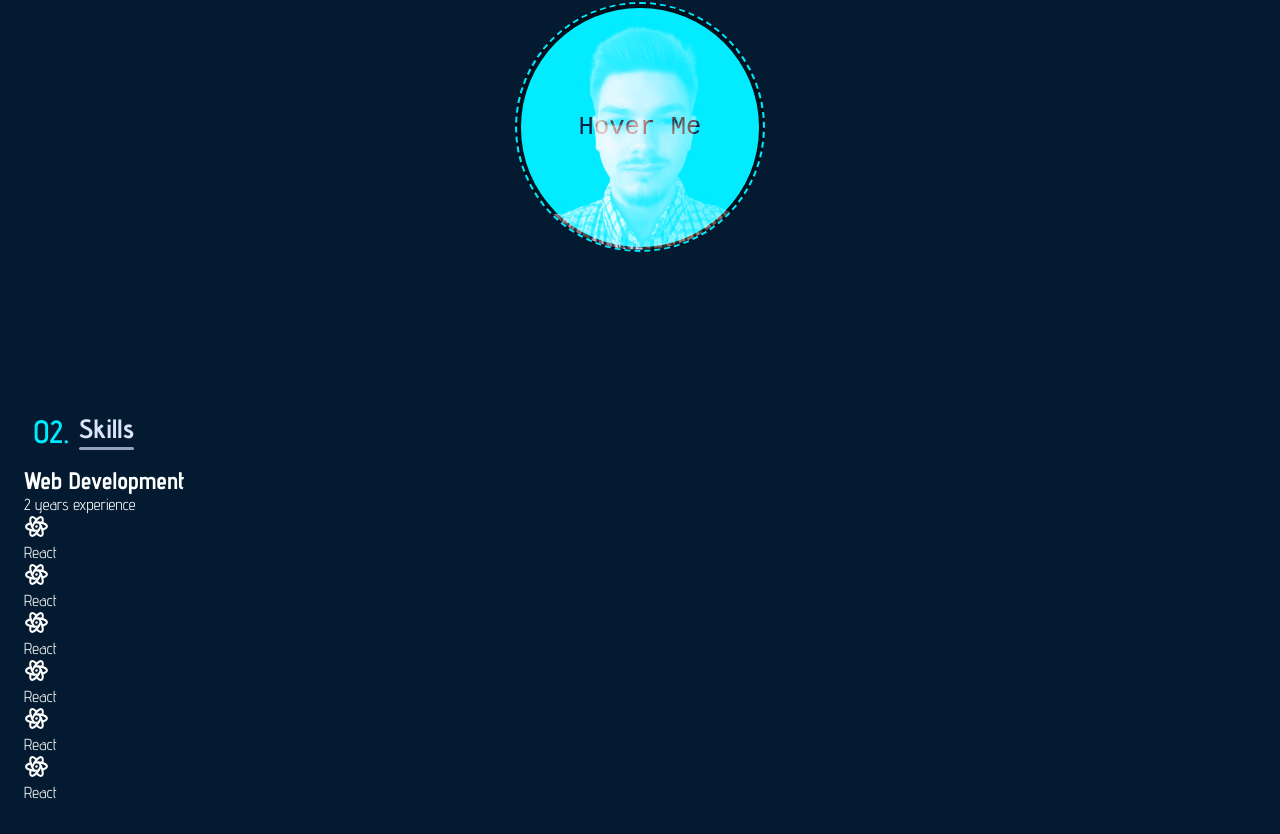
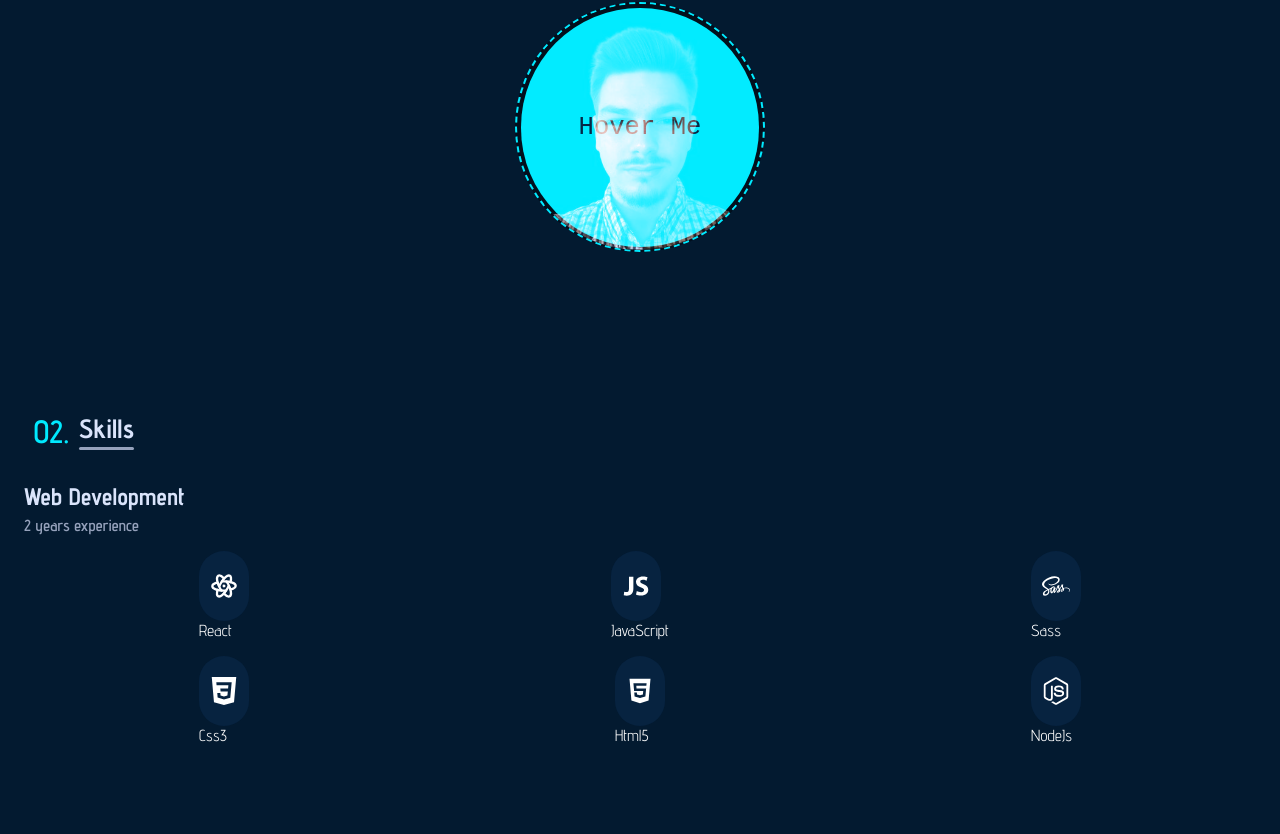
Before and after one commit to PoliceJukeBox/Portfolio-react, a React (Vite) app: page / in a window 1280 px wide. Shown: the part 845-1679 px from the top of the page. After the commit the page ends 1638 px from the top, so only its background shows below. Built offline with nearby package versions, Linux system fonts and the light colour scheme.

Commit message:
Added container elements plus icon style

```diff
--- a/src/Components/Skills Section/Skills.jsx
+++ b/src/Components/Skills Section/Skills.jsx
@@ -1,5 +1,8 @@
 import './skill.css'
 import { TbBrandReactNative } from "react-icons/tb";
+import { IoLogoJavascript, IoLogoSass } from "react-icons/io";
+import { SiCss3 } from "react-icons/si";
+import { FaHtml5, FaNodeJs } from "react-icons/fa";
 
 function Skills(){
 
@@ -23,45 +26,45 @@ function Skills(){
                     <div className="generalSkills">
 
                         <div className="singleSkill">
-                            <div className="iconBox">
+                            <div className="iconBox flex">
                                 <TbBrandReactNative className='icon'/>
                             </div>
                             <span className="skillName">React</span>
                         </div>
 
                         <div className="singleSkill">
-                            <div className="iconBox">
-                                <TbBrandReactNative className='icon'/>
+                            <div className="iconBox flex">
+                                <IoLogoJavascript className='icon'/>
                             </div>
-                            <span className="skillName">React</span>
+                            <span className="skillName">JavaScript</span>
                         </div>
 
                         <div className="singleSkill">
-                            <div className="iconBox">
-                                <TbBrandReactNative className='icon'/>
+                            <div className="iconBox flex">
+                                <IoLogoSass className='icon'/>
                             </div>
-                            <span className="skillName">React</span>
+                            <span className="skillName">Sass</span>
                         </div>
 
                         <div className="singleSkill">
-                            <div className="iconBox">
-                                <TbBrandReactNative className='icon'/>
+                            <div className="iconBox flex">
+                                <SiCss3 className='icon'/>
                             </div>
-                            <span className="skillName">React</span>
+                            <span className="skillName">Css3</span>
                         </div>
 
                         <div className="singleSkill">
-                            <div className="iconBox">
-                                <TbBrandReactNative className='icon'/>
+                            <div className="iconBox flex">
+                                <FaHtml5  className='icon'/>
                             </div>
-                            <span className="skillName">React</span>
+                            <span className="skillName">Html5</span>
                         </div>
 
                         <div className="singleSkill">
-                            <div className="iconBox">
-                                <TbBrandReactNative className='icon'/>
+                            <div className="iconBox flex">
+                                <FaNodeJs className='icon'/>
                             </div>
-                            <span className="skillName">React</span>
+                            <span className="skillName">NodeJs</span>
                         </div>
 
                     </div>
--- a/src/Components/Skills Section/skill.css
+++ b/src/Components/Skills Section/skill.css
@@ -1 +1,85 @@
-/*# sourceMappingURL=skill.css.map */
+:root {
+  --primaryColor: #00eaff;
+  --primaryHover: hsl(185, 92%, 41%);
+  --secondaryColor: rgb(150, 162, 188);
+  --paragraphColor: rgb(127, 127, 175);
+  --BgColor: #031a30;
+  --formColor: rgb(2, 15, 29);
+  --projectCardColor: #072340;
+  --textColor: #dae4fb;
+  --headerHeight: 3rem;
+}
+
+.skills .skillsContainer {
+  gap: 2rem 0;
+  padding: 1rem 0;
+}
+.skills .skillsContainer .skillGroup .groupTitle {
+  color: var(--textColor);
+}
+.skills .skillsContainer .skillGroup .groupTitle .subTitle {
+  display: block;
+  padding: 0.3rem 0 1rem;
+  color: var(--secondaryColor);
+  font-weight: 600;
+}
+.skills .skillsContainer .skillGroup .generalSkills {
+  display: grid;
+  align-items: center;
+  justify-content: center;
+  grid-template-columns: repeat(3, 1fr);
+  gap: 1rem;
+}
+.skills .skillsContainer .skillGroup .generalSkills .singleSkill {
+  display: grid;
+  align-items: center;
+  justify-content: center;
+}
+.skills .skillsContainer .skillGroup .generalSkills .singleSkill .iconBox {
+  position: relative;
+  height: 70px;
+  width: 50px;
+  background: var(--projectCardColor);
+  border: 2px solid --secondaryColor;
+  border-radius: 3rem;
+  align-items: center;
+  justify-content: center;
+  overflow: hidden;
+  z-index: 500;
+}
+.skills .skillsContainer .skillGroup .generalSkills .singleSkill .iconBox .icon {
+  font-size: 28px;
+  z-index: 500;
+}
+.skills .skillsContainer .skillGroup .generalSkills .singleSkill .iconBox::before {
+  content: "";
+  height: 0;
+  width: 100%;
+  background: var(--primaryHover);
+  position: absolute;
+  top: 0;
+  left: 0;
+  z-index: 1;
+  transition: 0.2s;
+}
+.skills .skillsContainer .skillGroup .generalSkills .singleSkill .iconBox::after {
+  content: "";
+  height: 0;
+  width: 100%;
+  background: var(--primaryHover);
+  position: absolute;
+  top: 0;
+  left: 0;
+  z-index: 1;
+  transition: 0.5s;
+}
+.skills .skillsContainer .skillGroup .generalSkills .singleSkill .iconBox:hover {
+  color: var(--textColor);
+  border: 2px solid var(--primaryColor);
+}
+.skills .skillsContainer .skillGroup .generalSkills .singleSkill .iconBox:hover .icon {
+  color: var(--primaryColor);
+}
+.skills .skillsContainer .skillGroup .generalSkills .singleSkill .iconBox:hover::before, .skills .skillsContainer .skillGroup .generalSkills .singleSkill .iconBox:hover::after {
+  height: 100%;
+}/*# sourceMappingURL=skill.css.map */
--- a/src/Components/Skills Section/skill.scss
+++ b/src/Components/Skills Section/skill.scss
@@ -0,0 +1,96 @@
+:root{
+    --primaryColor: #00eaff;
+    --primaryHover: hsl(185, 92%, 41%);
+    --secondaryColor: rgb(150, 162, 188);
+    --paragraphColor: rgb(127, 127, 175);
+    --BgColor: #031a30;
+    --formColor: rgb(2, 15, 29);
+    --projectCardColor: #072340;
+    --textColor: #dae4fb;
+    --headerHeight: 3rem;
+}
+
+.skills{
+    .skillsContainer{
+        gap: 2rem 0;
+        padding: 1rem 0;
+
+        .skillGroup{
+            .groupTitle{
+                color: var(--textColor);
+                .subTitle{
+                    display: block;
+                    padding: .3rem 0 1rem;
+                    color: var(--secondaryColor);
+                    font-weight: 600;
+                }
+            }
+
+            .generalSkills{
+                display: grid;
+                align-items: center;
+                justify-content: center;
+                grid-template-columns: repeat(3, 1fr);
+                gap: 1rem;
+
+                .singleSkill{
+                    display: grid;
+                    align-items: center;
+                    justify-content: center;
+
+                    .iconBox{
+                        position: relative;
+                        height: 70px;
+                        width: 50px;
+                        background: var(--projectCardColor);
+                        border: 2px solid --secondaryColor;
+                        border-radius: 3rem;
+                        align-items: center;
+                        justify-content: center;
+                        overflow: hidden;
+                        z-index: 500;
+
+                        .icon{
+                            font-size: 28px;
+                            z-index: 500;
+                        }
+                    }
+                    .iconBox::before{
+                        content: '';
+                        height: 0;
+                        width: 100%;
+                        background: var(--primaryHover);
+                        position: absolute;
+                        top: 0;
+                        left: 0;
+                        z-index: 1;
+                        transition: 0.2s;
+                    }
+                    .iconBox::after{
+                        content: '';
+                        height: 0;
+                        width: 100%;
+                        background: var(--primaryHover);
+                        position: absolute;
+                        top: 0;
+                        left: 0;
+                        z-index: 1;
+                        transition: 0.5s;
+                    }
+                    .iconBox:hover{
+                        color: var(--textColor);
+                        border: 2px solid var(--primaryColor);
+                        .icon{
+                            color: var(--primaryColor);
+                        }
+                    }
+                    .iconBox:hover::before, .iconBox:hover::after{
+                        height: 100%;
+                    }
+
+
+                }
+            }
+        }
+    }
+}
```
Also changed, not shown: 1 other file (tests, documents, lock files or other folders).
